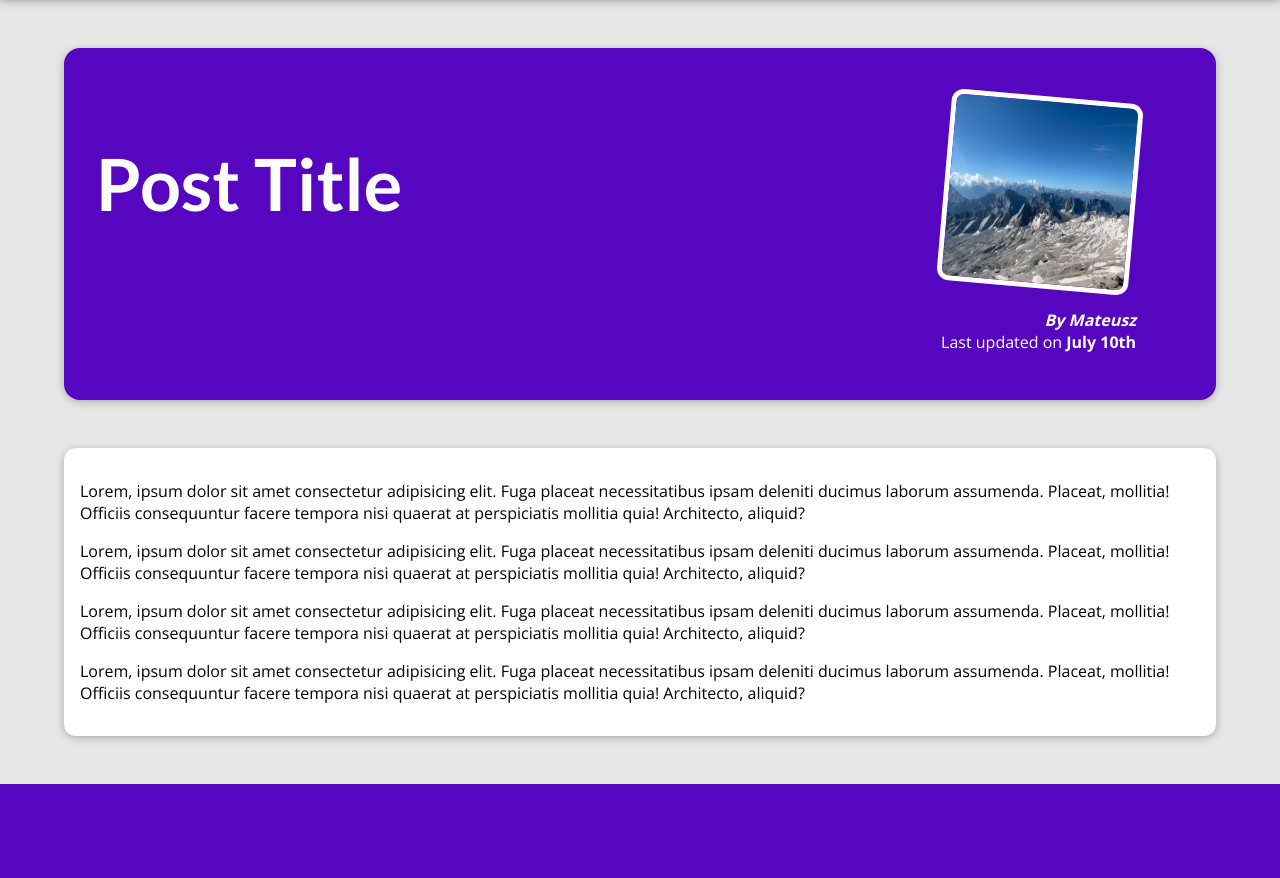
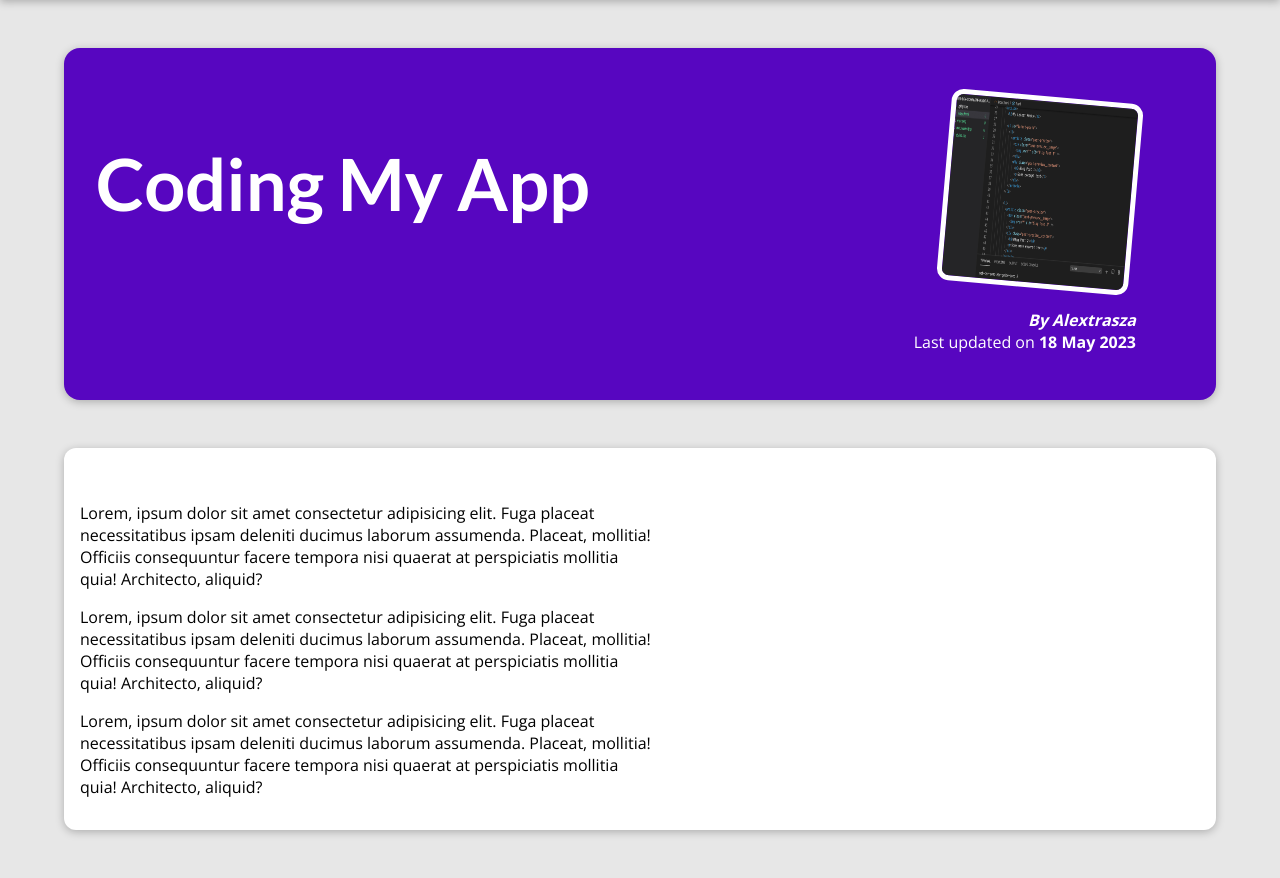
Before and after one commit to eccololo/djblog, a Django app: page /posts/coding-in-the-skys in a window 1280 px wide. Shown: the part 80-958 px from the top of the page. Before the commit the page ends 864 px from the top, so only its background shows below. Run offline with Django 5.2, Linux system fonts and the light colour scheme.

Commit message:
Add dynamic posts content to home page, posts page and post page.

```diff
--- a/blog/templates/blog/index.html
+++ b/blog/templates/blog/index.html
@@ -19,7 +19,9 @@
     <section id="latest-posts">
         <h2>My Latests Thoughts</h2>
         <ul>
-           {% include 'blog/includes/post.html' %}
+            {% for post in posts %}
+            {% include 'blog/includes/post.html' %}
+            {% endfor %}
         </ul>
     </section>
     <section id="about">
--- a/blog/templates/blog/post-detail.html
+++ b/blog/templates/blog/post-detail.html
@@ -6,42 +6,19 @@
 {% endblock %}
 
 {% block page_title %}
-Blog by Mateusz Hyla - This Post Title
+Blog by Mateusz Hyla - {{ post.title }}
 {% endblock %}
 
 {% block content %}
 <section id="summary">
-  <h2>Post Title</h2>
+  <h2>{{ post.title }}</h2>
   <article>
-    <img src="{% static 'blog/images/mountains.jpg' %}" alt="Post Title" />
-    <address>By Mateusz</address>
-    <div>Last updated on <time>July 10th</time></div>
+    <img src="{% static 'blog/images/'|add:post.image %}" alt="{{ post.title }}" />
+    <address>By {{ post.author }}</address>
+    <div>Last updated on <time>{{ post.date|date:"d M Y" }}</time></div>
   </article>
 </section>
 <main>
-  <p>
-    Lorem, ipsum dolor sit amet consectetur adipisicing elit. Fuga placeat
-    necessitatibus ipsam deleniti ducimus laborum assumenda. Placeat, mollitia!
-    Officiis consequuntur facere tempora nisi quaerat at perspiciatis mollitia
-    quia! Architecto, aliquid?
-  </p>
-  <p>
-    Lorem, ipsum dolor sit amet consectetur adipisicing elit. Fuga placeat
-    necessitatibus ipsam deleniti ducimus laborum assumenda. Placeat, mollitia!
-    Officiis consequuntur facere tempora nisi quaerat at perspiciatis mollitia
-    quia! Architecto, aliquid?
-  </p>
-  <p>
-    Lorem, ipsum dolor sit amet consectetur adipisicing elit. Fuga placeat
-    necessitatibus ipsam deleniti ducimus laborum assumenda. Placeat, mollitia!
-    Officiis consequuntur facere tempora nisi quaerat at perspiciatis mollitia
-    quia! Architecto, aliquid?
-  </p>
-  <p>
-    Lorem, ipsum dolor sit amet consectetur adipisicing elit. Fuga placeat
-    necessitatibus ipsam deleniti ducimus laborum assumenda. Placeat, mollitia!
-    Officiis consequuntur facere tempora nisi quaerat at perspiciatis mollitia
-    quia! Architecto, aliquid?
-  </p>
+  {{ post.content|linebreaks }}
 </main>
 {% endblock %}
--- a/blog/views.py
+++ b/blog/views.py
@@ -3,7 +3,7 @@
 
 
 # Dumy data
-posts = [
+all_posts = [
     {
         'slug': 'hike-in-the-mountains',
         'image': 'mountains.jpg',
@@ -79,18 +79,33 @@
 ]
 
 
+def get_date(post):
+    return post['date']
+
 def starting_page(request):
     """View for view all posts list page."""
+    sorted_posts = sorted(all_posts, key=get_date)
+    latest_posts = sorted_posts[-3:]
     context = {
-
+        "posts": latest_posts
     }
     return render(request, "blog/index.html", context)
 
 def posts(request):
     """View for view all posts list page."""
-    return render(request, "blog/all-posts.html")
+
+    context = {
+        "all_posts": all_posts
+    }
+
+    return render(request, "blog/all-posts.html",  context)
 
 
 def post_details(request, slug):
     """View for view all posts list page."""
-    return render(request, "blog/post-detail.html")
+    post = next(post for post in all_posts if post["slug"] == slug)
+    context = {
+        "post": post
+    }
+
+    return render(request, "blog/post-detail.html", context)
```
Also changed, not shown: blog/templates/blog/all-posts.html (+3 -6 lines), blog/templates/blog/includes/post.html (+4 -5 lines).
